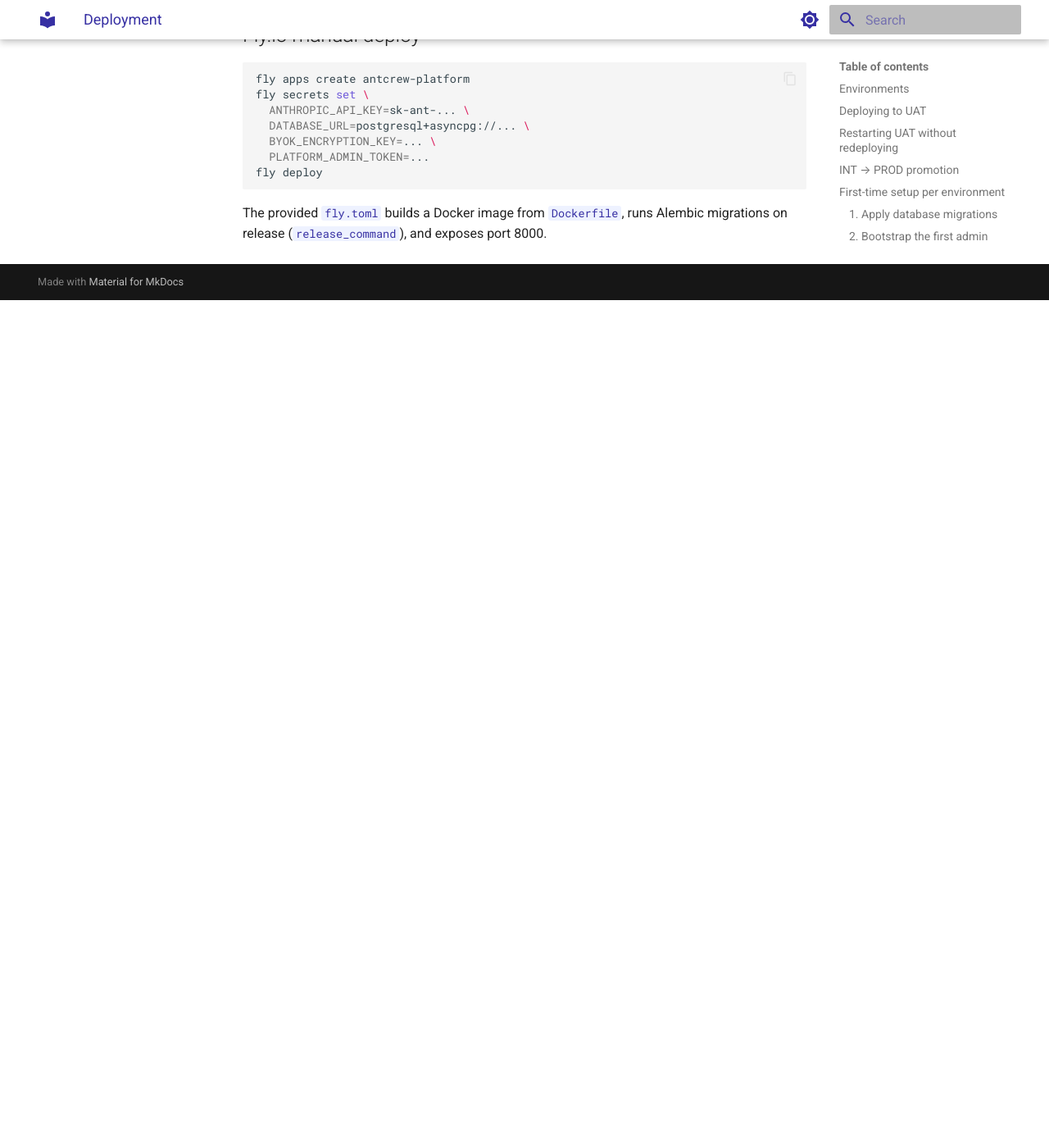
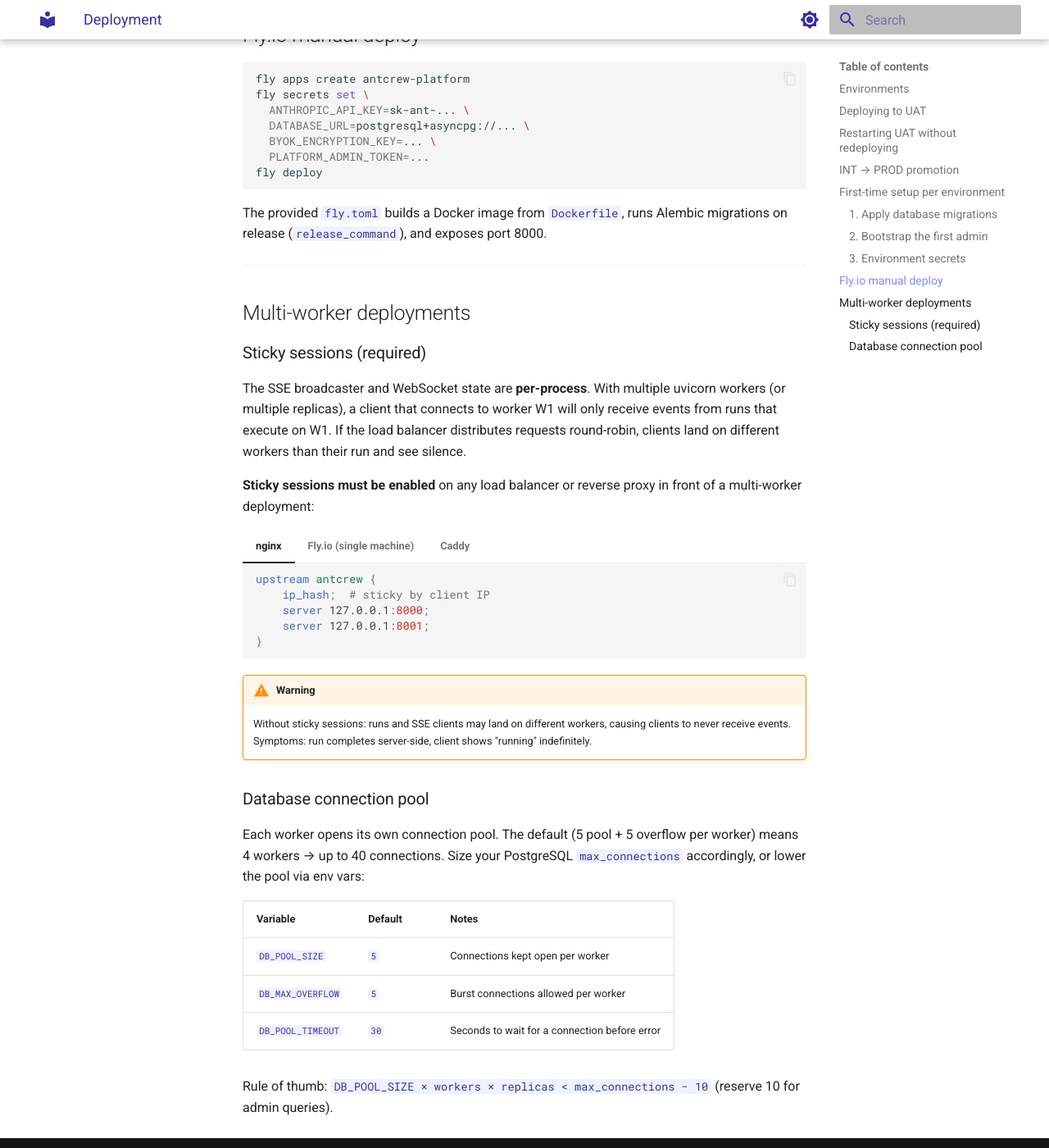
Before and after one commit to iagop03/antcrew-docs, an MkDocs documentation site: the page built from docs/platform/deployment.md, in a window 1280 px wide and 1400 px high, scrolled down 3046 px. Shown: the whole window at 82% size. Built offline with MkDocs 1.6.1 and Material for MkDocs 9.7.7, drawn with Linux system fonts in a browser that asks for light colours; before the commit the page ends 3412 px from its top, so only the background shows below that.

Commit message:
docs(platform): sticky sessions requirement + replay determinism caveats
- deployment.md: add Multi-worker deployments section documenting that
  sticky sessions are REQUIRED (SSE broadcaster + WS state are per-process);
  includes nginx/Fly.io/Caddy examples and DB_POOL_SIZE/DB_MAX_OVERFLOW
  tuning guide (new env vars from this sprint)
- reproducible-research.md: add Determinism caveats section clarifying that
  replay re-runs the live LLM (not injected responses); bit-exact replay
  requires temperature=0 + pinned model version

Co-Authored-By: Claude Sonnet 4.6 <noreply@anthropic.com>

````diff
--- a/docs/platform/deployment.md
+++ b/docs/platform/deployment.md
@@ -106,3 +106,47 @@ fly deploy
 ```
 
 The provided `fly.toml` builds a Docker image from `Dockerfile`, runs Alembic migrations on release (`release_command`), and exposes port 8000.
+
+---
+
+## Multi-worker deployments
+
+### Sticky sessions (required)
+
+The SSE broadcaster and WebSocket state are **per-process**. With multiple uvicorn workers (or multiple replicas), a client that connects to worker W1 will only receive events from runs that execute on W1. If the load balancer distributes requests round-robin, clients land on different workers than their run and see silence.
+
+**Sticky sessions must be enabled** on any load balancer or reverse proxy in front of a multi-worker deployment:
+
+=== "nginx"
+    ```nginx
+    upstream antcrew {
+        ip_hash;  # sticky by client IP
+        server 127.0.0.1:8000;
+        server 127.0.0.1:8001;
+    }
+    ```
+
+=== "Fly.io (single machine)"
+    Fly.io routes each request to the nearest healthy machine; for SSE/WebSocket use a single machine or add `fly-prefer-region` header pinning.
+
+=== "Caddy"
+    ```caddy
+    reverse_proxy * {
+        lb_policy cookie antcrew_sticky
+    }
+    ```
+
+!!! warning
+    Without sticky sessions: runs and SSE clients may land on different workers, causing clients to never receive events. Symptoms: run completes server-side, client shows "running" indefinitely.
+
+### Database connection pool
+
+Each worker opens its own connection pool. The default (5 pool + 5 overflow per worker) means 4 workers → up to 40 connections. Size your PostgreSQL `max_connections` accordingly, or lower the pool via env vars:
+
+| Variable | Default | Notes |
+|---|---|---|
+| `DB_POOL_SIZE` | `5` | Connections kept open per worker |
+| `DB_MAX_OVERFLOW` | `5` | Burst connections allowed per worker |
+| `DB_POOL_TIMEOUT` | `30` | Seconds to wait for a connection before error |
+
+Rule of thumb: `DB_POOL_SIZE × workers × replicas < max_connections − 10` (reserve 10 for admin queries).
````
Also changed, not shown: docs/platform/reproducible-research.md (+17 -0 lines).
